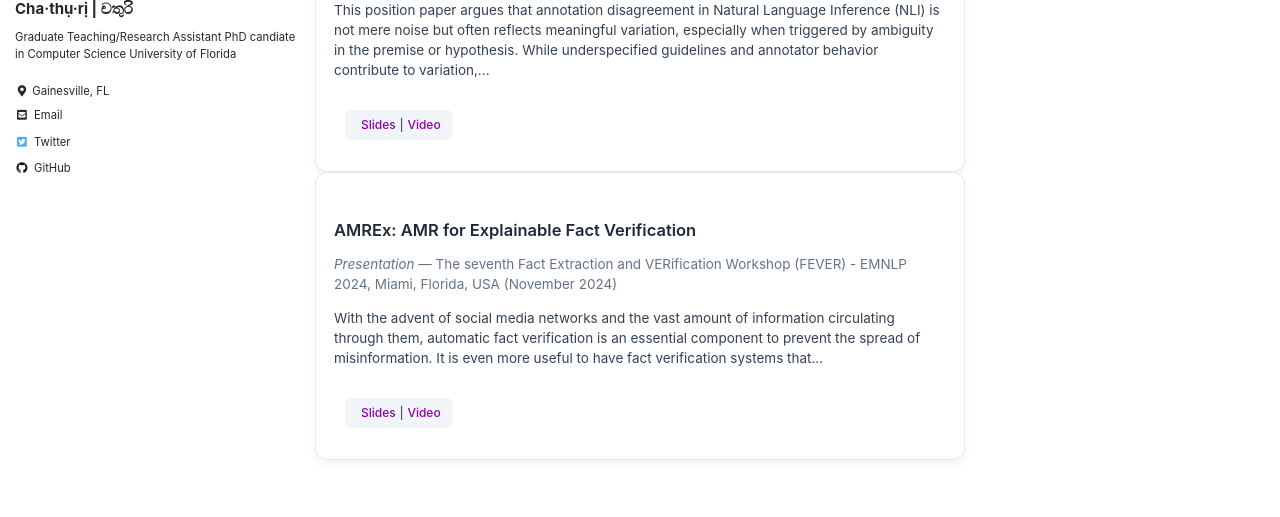
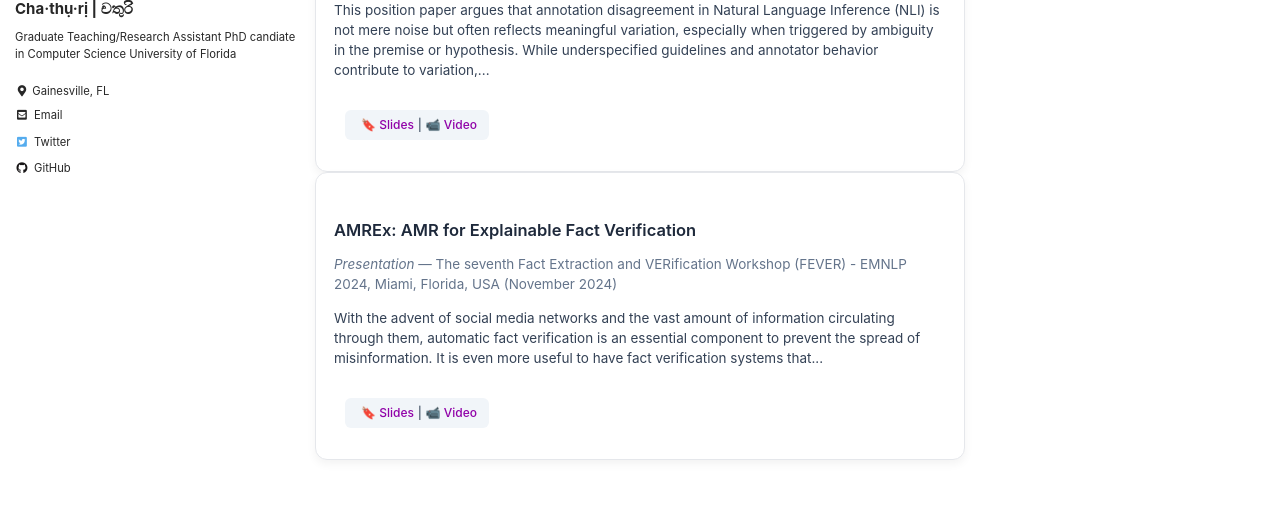
Before and after one commit to chestnutjay/chestnutjay.github.io, a Jekyll site: the page built from _pages/talks.md, in a window 1280 px wide and 959 px high. Shown: the part 286-803 px from the top of the window. Built offline with Jekyll 4.4.1, drawn with Linux system fonts in a browser that asks for light colours; cached includes are drawn as plain includes.

```diff
--- a/_pages/talks.md
+++ b/_pages/talks.md
@@ -144,8 +144,8 @@ layout: collection
       <p class="talk-desc">{{ talk.content | strip_html | truncatewords: 40 }}</p>
       <div class="talk-links">
       <p class="talk-link">
-        {% if talk.slides %}<a href="{{ talk.slides }}">Slides</a>{% endif %}
-        {% if talk.video %}{% if talk.slides %} | {% endif %}<a href="{{ talk.video }}">Video</a>{% endif %}
+        {% if talk.slides %}<a href="{{ talk.slides }}">🔖 Slides</a>{% endif %}
+        {% if talk.video %}{% if talk.slides %} | {% endif %}<a href="{{ talk.video }}">📹 Video</a>{% endif %}
       </p>
       </div>
     </div>
```
